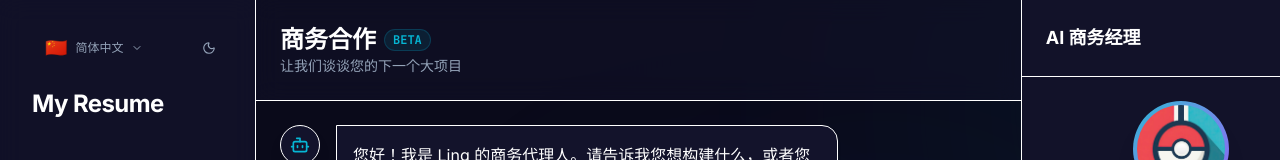
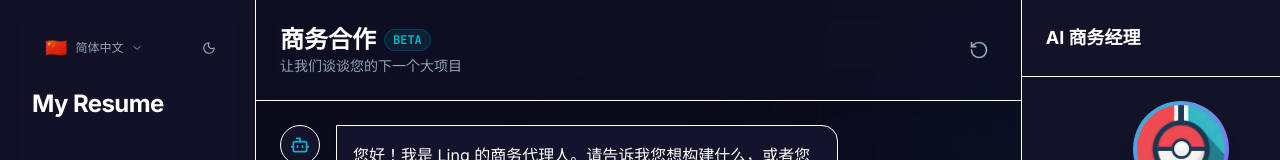
Before and after one commit to eadysgmlzo-boop/my-portfolio, a Next.js app: page / in a window 1280 px wide. Both pictures are taken after a click on the button "发起项目". Shown: the top 160 px of the page. Built offline with nearby package versions, Linux system fonts and the light colour scheme.

Commit message:
Add reset button to Business chat component

```diff
--- a/components/Business.tsx
+++ b/components/Business.tsx
@@ -2,10 +2,10 @@
 
 import React, { useState, useRef, useEffect } from 'react';
 import { motion, AnimatePresence } from 'framer-motion';
-import { Send, Bot, User, Loader2, ChevronRight, ChevronUp, Info, AlertCircle, Phone, Mail, Square } from 'lucide-react';
+import { Send, Bot, User, Loader2, ChevronRight, ChevronUp, Info, AlertCircle, Phone, Mail, Square, RotateCcw } from 'lucide-react';
 import { useLanguage } from '@/contexts/LanguageContext';
 // SWITCHED TO DIFY SERVICE
-import { streamChatResponse, CONNECTION_ERROR_FLAG, stopGeneration } from '@/services/difyService';
+import { streamChatResponse, CONNECTION_ERROR_FLAG, stopGeneration, resetConversation } from '@/services/difyService';
 import { ChatMessage } from '@/types';
 import QRCode from 'react-qr-code';
 import ReactMarkdown from 'react-markdown';
@@ -102,6 +102,14 @@ const Business: React.FC = () => {
   const handleStop = () => {
     stopGeneration();
     setIsTyping(false);
+  };
+
+  // 重置对话
+  const handleReset = () => {
+    resetConversation();
+    setMessages([
+      { id: 'init', role: 'model', text: initialMsgText, timestamp: Date.now() }
+    ]);
   };
 
   const renderMessageContent = (msg: ChatMessage) => {
@@ -231,12 +239,21 @@ const Business: React.FC = () => {
                   <p className="text-sm text-txt-muted hidden md:block">{t('business.subtitle')}</p>
               </div>
 
+              <div className="flex items-center gap-2">
+                <button
+                  onClick={handleReset}
+                  className="p-2 bg-glass/10 hover:bg-glass/20 rounded-lg text-txt-muted hover:text-primary transition-colors"
+                  title={language === 'zh-CN' ? '重新开始' : 'New Chat'}
+                >
+                  <RotateCcw size={20} />
+                </button>
                 <button
                   onClick={() => setIsInfoExpanded(!isInfoExpanded)}
                   className="md:hidden p-2 bg-glass/10 rounded-lg text-txt-main"
                 >
                     {isInfoExpanded ? <ChevronUp size={20} /> : <Info size={20} />}
                 </button>
+              </div>
           </div>
 
           {/* Messages */}
```
Lines whose indentation alone changed are shown as unchanged.
